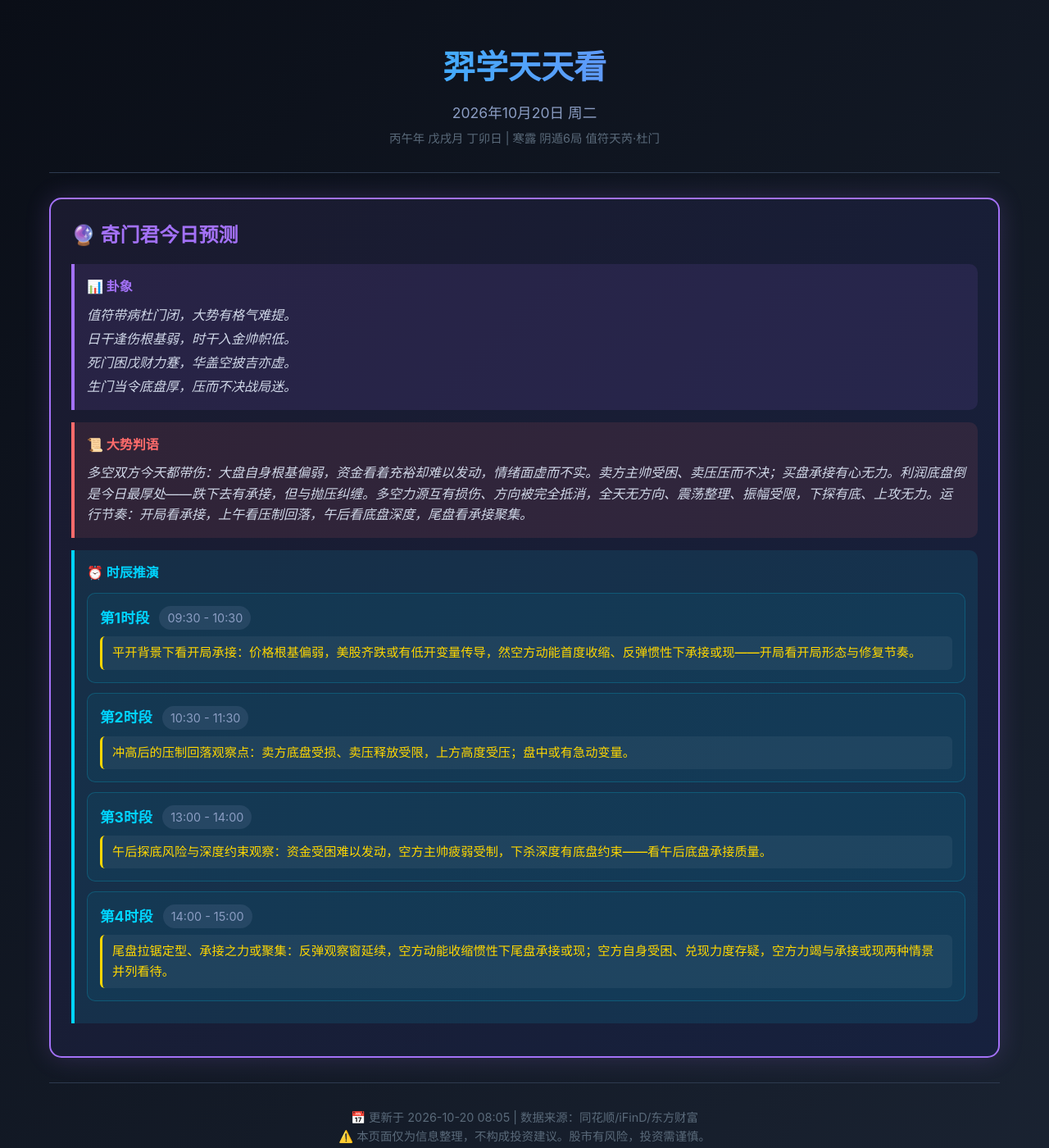
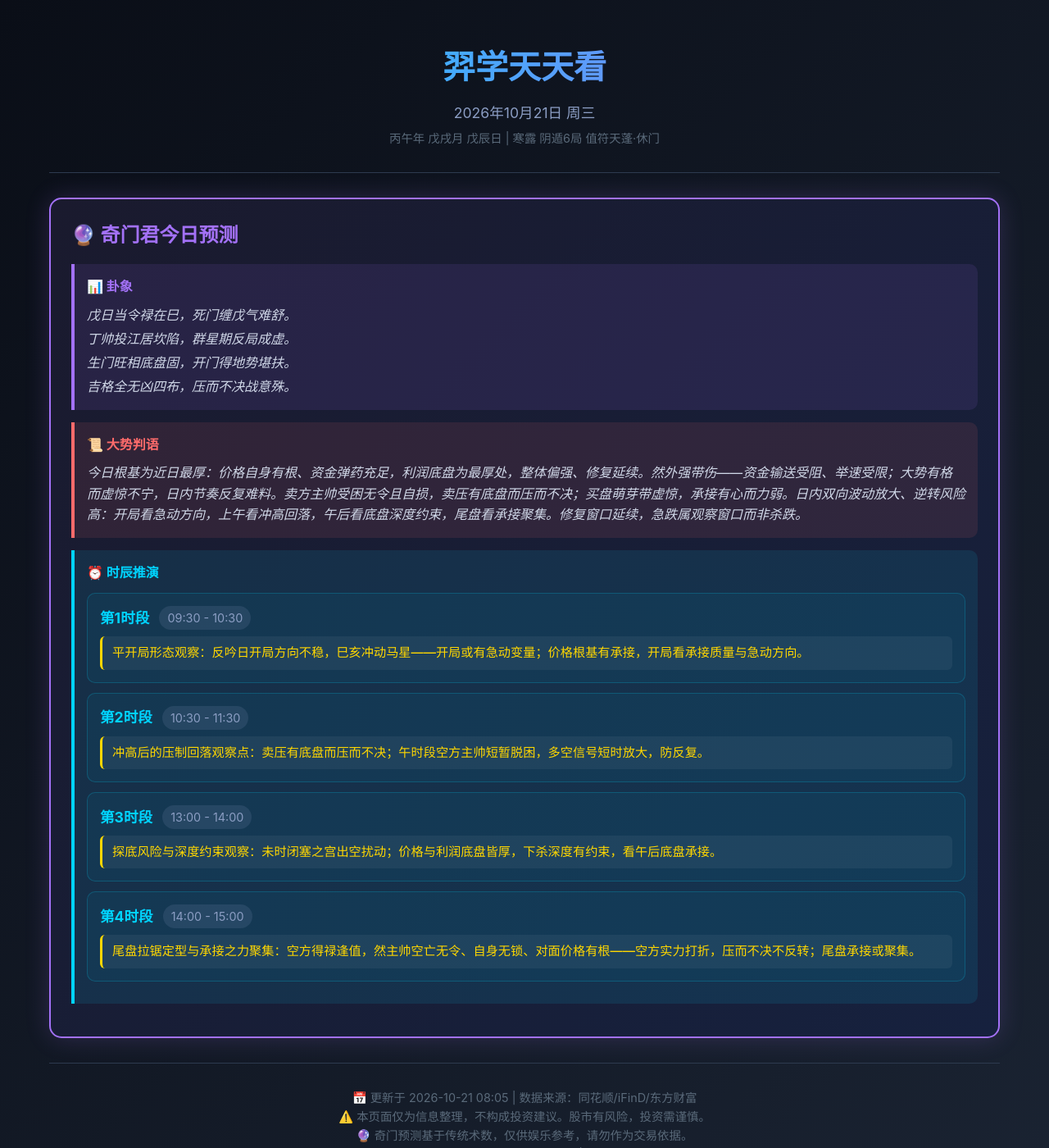
Before and after one commit to xiaoyi0319a/yixue-dashboard, a Jekyll site: the page index.html, which Jekyll copies as it is, in a window 1280 px wide and 1400 px high. Shown: the whole window at 82% size. Built offline with Jekyll 4.4.1, drawn with Linux system fonts in a browser that asks for light colours; comment, search, counter and statistics services are not loaded.

Commit message:
每日网站更新 2026-10-21：暂停模式·仅奇门层（卦象/大势判语/时辰推演4卡）；V4.1三层合成制官方首跑·偏强修复（v_final=+4·C维持·熔断态第8日四段无方向）

```diff
--- a/index.html
+++ b/index.html
@@ -4,12 +4,12 @@
     <meta charset="UTF-8">
     <meta name="viewport" content="width=device-width, initial-scale=1.0">
     <meta http-equiv="Cache-Control" content="no-cache, no-store, must-revalidate">
-    <meta property="og:title" content="羿学天天看 | 2026-10-20">
-    <meta property="og:description" content="🔮 阴遁6局·无方向·震荡整理（多空力源互有损伤，下探有底上攻无力）| 📈📰 方向整理已暂停（09-27指令）">
+    <meta property="og:title" content="羿学天天看 | 2026-10-21">
+    <meta property="og:description" content="🔮 阴遁6局·偏强·修复延续（根基最厚但外强带伤，卖压压而不决，急跌属观察窗口）| 📈📰 方向整理已暂停（09-27指令）">
     <meta property="og:type" content="website">
     <meta property="og:url" content="https://xiaoyi0319a.github.io/yixue-dashboard/">
     <meta name="twitter:card" content="summary_large_image">
-    <title>羿学天天看 | 2026-10-20</title>
+    <title>羿学天天看 | 2026-10-21</title>
     <link rel="stylesheet" href="css/style.css">
     <script async src="https://busuanzi.ibruce.info/busuanzi/2.3/busuanzi.pure.mini.js"></script>
 </head>
@@ -17,18 +17,18 @@
     <div class="container">
         <div class="header">
             <h1>羿学天天看</h1>
-            <div class="date">2026年10月20日 周二</div>
-            <div class="ganzhi">丙午年 戊戌月 丁卯日 | 寒露 阴遁6局 值符天芮·杜门</div>
+            <div class="date">2026年10月21日 周三</div>
+            <div class="ganzhi">丙午年 戊戌月 戊辰日 | 寒露 阴遁6局 值符天蓬·休门</div>
         </div>
         <div class="qimen-section">
             <h2>🔮 奇门君今日预测</h2>
             <div class="qimen-hexagram">
                 <h4>📊 卦象</h4>
-                <p>值符带病杜门闭，大势有格气难提。<br>日干逢伤根基弱，时干入金帅帜低。<br>死门困戊财力蹇，华盖空披吉亦虚。<br>生门当令底盘厚，压而不决战局迷。</p>
+                <p>戊日当令禄在巳，死门缠戊气难舒。<br>丁帅投江居坎陷，群星期反局成虚。<br>生门旺相底盘固，开门得地势堪扶。<br>吉格全无凶四布，压而不决战意殊。</p>
             </div>
             <div class="qimen-verdict">
                 <h4>📜 大势判语</h4>
-                <p><i>多空双方今天都带伤：大盘自身根基偏弱，资金看着充裕却难以发动，情绪面虚而不实。卖方主帅受困、卖压压而不决；买盘承接有心无力。利润底盘倒是今日最厚处——跌下去有承接，但与抛压纠缠。多空力源互有损伤、方向被完全抵消，全天无方向、震荡整理、振幅受限，下探有底、上攻无力。运行节奏：开局看承接，上午看压制回落，午后看底盘深度，尾盘看承接聚集。</i></p>
+                <p><i>今日根基为近日最厚：价格自身有根、资金弹药充足，利润底盘为最厚处，整体偏强、修复延续。然外强带伤——资金输送受阻、举速受限；大势有格而虚惊不宁，日内节奏反复难料。卖方主帅受困无令且自损，卖压有底盘而压而不决；买盘萌芽带虚惊，承接有心而力弱。日内双向波动放大、逆转风险高：开局看急动方向，上午看冲高回落，午后看底盘深度约束，尾盘看承接聚集。修复窗口延续，急跌属观察窗口而非杀跌。</i></p>
             </div>
             <div class="qimen-time">
                 <h4>⏰ 时辰推演</h4>
@@ -37,33 +37,33 @@
                         <span class="time-name">第1时段</span>
                         <span class="time-range">09:30 - 10:30</span>
                     </div>
-                    <div class="time-verdict neutral">平开背景下看开局承接：价格根基偏弱，美股齐跌或有低开变量传导，然空方动能首度收缩、反弹惯性下承接或现——开局看开局形态与修复节奏。</div>
+                    <div class="time-verdict neutral">平开局形态观察：反吟日开局方向不稳，巳亥冲动马星——开局或有急动变量；价格根基有承接，开局看承接质量与急动方向。</div>
                 </div>
                 <div class="time-slot">
                     <div class="time-header">
                         <span class="time-name">第2时段</span>
                         <span class="time-range">10:30 - 11:30</span>
                     </div>
-                    <div class="time-verdict neutral">冲高后的压制回落观察点：卖方底盘受损、卖压释放受限，上方高度受压；盘中或有急动变量。</div>
+                    <div class="time-verdict neutral">冲高后的压制回落观察点：卖压有底盘而压而不决；午时段空方主帅短暂脱困，多空信号短时放大，防反复。</div>
                 </div>
                 <div class="time-slot">
                     <div class="time-header">
                         <span class="time-name">第3时段</span>
                         <span class="time-range">13:00 - 14:00</span>
                     </div>
-                    <div class="time-verdict neutral">午后探底风险与深度约束观察：资金受困难以发动，空方主帅疲弱受制，下杀深度有底盘约束——看午后底盘承接质量。</div>
+                    <div class="time-verdict neutral">探底风险与深度约束观察：未时闭塞之宫出空扰动；价格与利润底盘皆厚，下杀深度有约束，看午后底盘承接。</div>
                 </div>
                 <div class="time-slot">
                     <div class="time-header">
                         <span class="time-name">第4时段</span>
                         <span class="time-range">14:00 - 15:00</span>
                     </div>
-                    <div class="time-verdict neutral">尾盘拉锯定型、承接之力或聚集：反弹观察窗延续，空方动能收缩惯性下尾盘承接或现；空方自身受困、兑现力度存疑，空方力竭与承接或现两种情景并列看待。</div>
+                    <div class="time-verdict neutral">尾盘拉锯定型与承接之力聚集：空方得禄逢值，然主帅空亡无令、自身无锁、对面价格有根——空方实力打折，压而不决不反转；尾盘承接或聚集。</div>
                 </div>
             </div>
         </div>
         <div class="footer">
-            <p>📅 更新于 2026-10-20 08:05 | 数据来源：同花顺/iFinD/东方财富</p>
+            <p>📅 更新于 2026-10-21 08:05 | 数据来源：同花顺/iFinD/东方财富</p>
             <p>⚠️ 本页面仅为信息整理，不构成投资建议。股市有风险，投资需谨慎。</p>
             <p>🔮 奇门预测基于传统术数，仅供娱乐参考，请勿作为交易依据。</p>
             <p>📊 访问统计：<span id="busuanzi_container_site_pv">本站总访问量 <span id="busuanzi_value_site_pv"></span> 次</span> | <span id="busuanzi_container_site_uv">访客数 <span id="busuanzi_value_site_uv"></span> 人</span></p>
```
